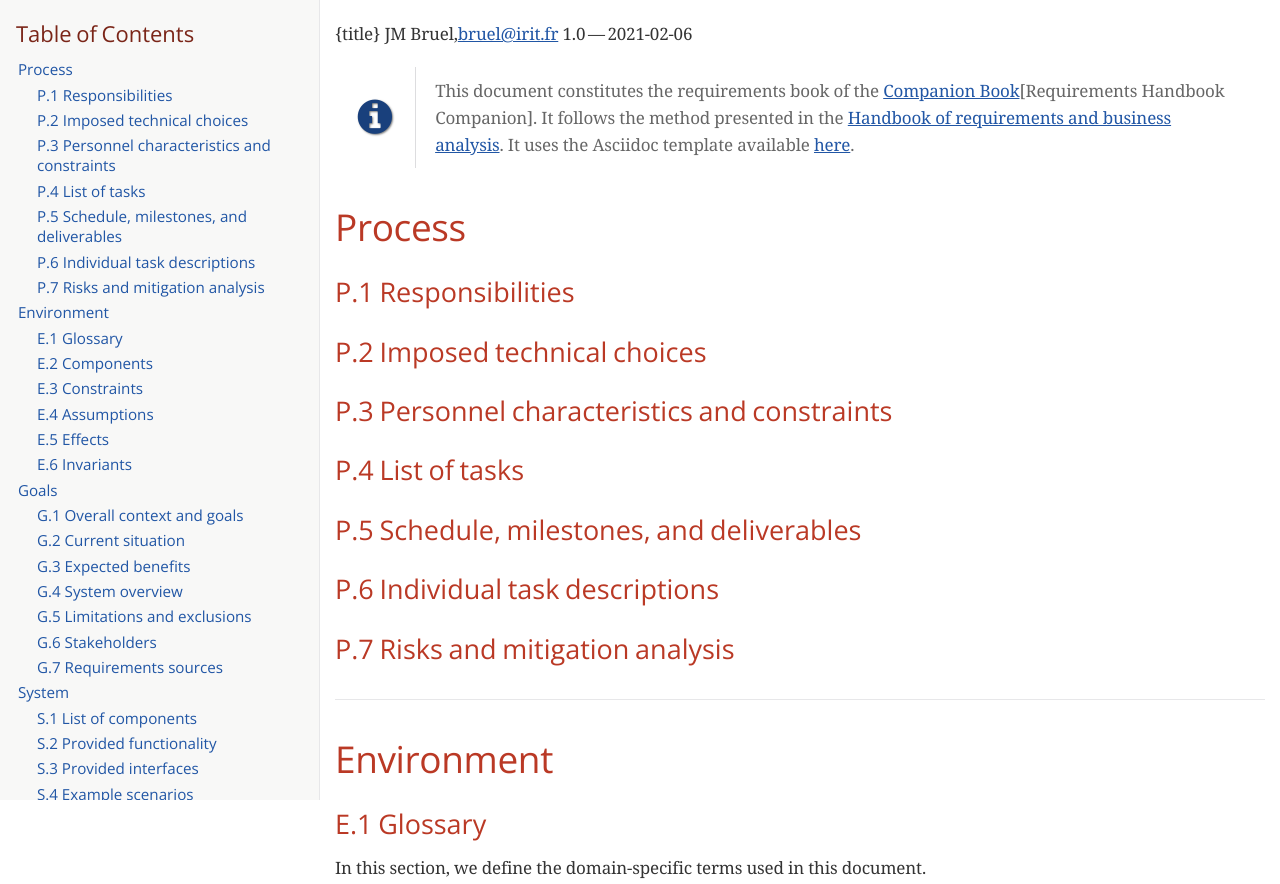
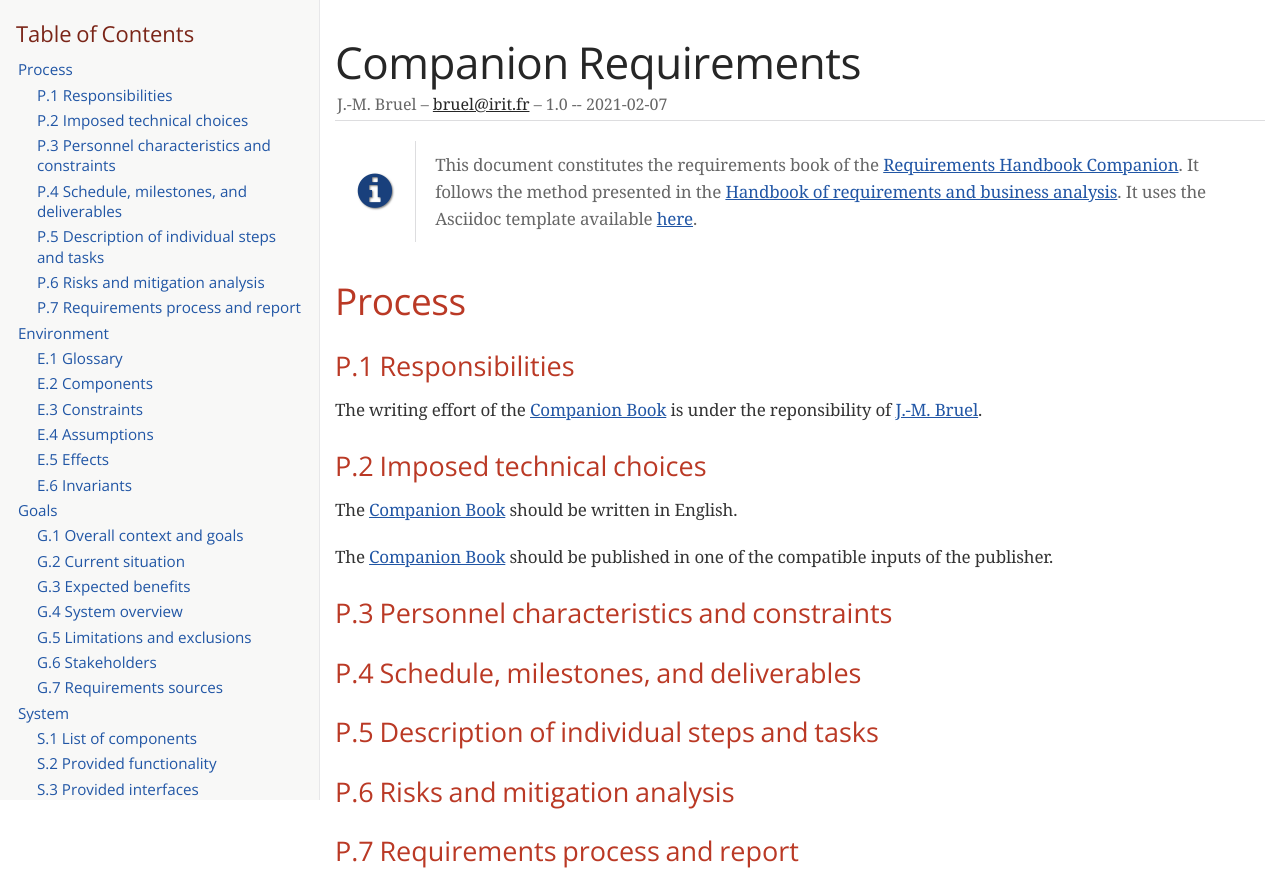
Before and after one commit to FormalRequirements/companionRequirements, a plain HTML site: page index.html in a window 1280 px wide. Shown: the top 884 px of the page. Drawn offline with nearby package versions, Linux system fonts and the light colour scheme; a web font is replaced by a local one.

Commit message:
Update from new Process subsections

```diff
--- a/index.html
+++ b/index.html
@@ -5,6 +5,7 @@
 <meta http-equiv="X-UA-Compatible" content="IE=edge">
 <meta name="viewport" content="width=device-width, initial-scale=1.0">
 <meta name="generator" content="Asciidoctor 2.0.12">
+<meta name="author" content="J.-M. Bruel,bruel@irit.fr">
 <title>Companion Requirements</title>
 <link rel="stylesheet" href="https://fonts.googleapis.com/css?family=Open+Sans:300,300italic,400,400italic,600,600italic%7CNoto+Serif:400,400italic,700,700italic%7CDroid+Sans+Mono:400,700">
 <style>
@@ -441,6 +442,12 @@ body.book #toc,body.book #preamble,body.book h1.sect0,body.book .sect1>h2{page-b
 </head>
 <body class="article toc2 toc-left">
 <div id="header">
+<h1>Companion Requirements</h1>
+<div class="details">
+<span id="author" class="author">J.-M. Bruel</span><br>
+<span id="email" class="email"><a href="mailto:bruel@irit.fr">bruel@irit.fr</a></span><br>
+<span id="revdate">1.0 -- 2021-02-07</span>
+</div>
 <div id="toc" class="toc2">
 <div id="toctitle">Table of Contents</div>
 <ul class="sectlevel1">
@@ -449,10 +456,10 @@ body.book #toc,body.book #preamble,body.book h1.sect0,body.book .sect1>h2{page-b
 <li><a href="#_p_1_responsibilities">P.1 Responsibilities</a></li>
 <li><a href="#_p_2_imposed_technical_choices">P.2 Imposed technical choices</a></li>
 <li><a href="#_p_3_personnel_characteristics_and_constraints">P.3 Personnel characteristics and constraints</a></li>
-<li><a href="#_p_4_list_of_tasks">P.4 List of tasks</a></li>
-<li><a href="#_p_5_schedule_milestones_and_deliverables">P.5 Schedule, milestones, and deliverables</a></li>
-<li><a href="#_p_6_individual_task_descriptions">P.6 Individual task descriptions</a></li>
-<li><a href="#_p_7_risks_and_mitigation_analysis">P.7 Risks and mitigation analysis</a></li>
+<li><a href="#_p_4_schedule_milestones_and_deliverables">P.4 Schedule, milestones, and deliverables</a></li>
+<li><a href="#_p_5_description_of_individual_steps_and_tasks">P.5 Description of individual steps and tasks</a></li>
+<li><a href="#_p_6_risks_and_mitigation_analysis">P.6 Risks and mitigation analysis</a></li>
+<li><a href="#_p_7_requirements_process_and_report">P.7 Requirements process and report</a></li>
 </ul>
 </li>
 <li><a href="#_environment">Environment</a>
@@ -489,11 +496,8 @@ body.book #toc,body.book #preamble,body.book h1.sect0,body.book .sect1>h2{page-b
 </div>
 </div>
 <div id="content">
-<div class="paragraph">
-<p>{title}
-JM Bruel,<a href="mailto:bruel@irit.fr">bruel@irit.fr</a>
-1.0&#8201;&#8212;&#8201;2021-02-06</p>
-</div>
+<div id="preamble">
+<div class="sectionbody">
 <div class="admonitionblock note">
 <table>
 <tr>
@@ -502,7 +506,7 @@ JM Bruel,<a href="mailto:bruel@irit.fr">bruel@irit.fr</a>
 </td>
 <td class="content">
 <div class="paragraph">
-<p>This document constitutes the requirements book of the <a href="#companion">Companion Book</a>[Requirements Handbook Companion].
+<p>This document constitutes the requirements book of the <a href="https://formalrequirements.github.io/requirements-handbook">Requirements Handbook Companion</a>.
 It follows the method presented in the <a href="http://se.ethz.ch/~meyer/down/requirements_handbook/REQUIREMENTS.pdf">Handbook of requirements and business analysis</a>.
 It uses the Asciidoc template available <a href="https://github.com/FormalRequirements/requirements-handbook/blob/issue-14-Write_an_Asciidoc_template_for_PEGS/templates/asciidoc/book.adoc">here</a>.</p>
 </div>
@@ -510,35 +514,44 @@ It uses the Asciidoc template available <a href="https://github.com/FormalRequir
 </tr>
 </table>
 </div>
+</div>
+</div>
 <div class="sect1">
 <h2 id="_process">Process</h2>
 <div class="sectionbody">
 <div class="sect2">
 <h3 id="_p_1_responsibilities">P.1 Responsibilities</h3>
-
+<div id="p11" class="paragraph">
+<p>The writing effort of the <a href="#companion">Companion Book</a> is under the reponsibility of <a href="https://jmbruel.netlify.app">J.-M. Bruel</a>.</p>
+</div>
 </div>
 <div class="sect2">
 <h3 id="_p_2_imposed_technical_choices">P.2 Imposed technical choices</h3>
-
+<div id="p21" class="paragraph">
+<p>The <a href="#companion">Companion Book</a> should be written in English.</p>
+</div>
+<div id="p22" class="paragraph">
+<p>The <a href="#companion">Companion Book</a> should be published in one of the compatible inputs of the publisher.</p>
+</div>
 </div>
 <div class="sect2">
 <h3 id="_p_3_personnel_characteristics_and_constraints">P.3 Personnel characteristics and constraints</h3>
 
 </div>
 <div class="sect2">
-<h3 id="_p_4_list_of_tasks">P.4 List of tasks</h3>
+<h3 id="_p_4_schedule_milestones_and_deliverables">P.4 Schedule, milestones, and deliverables</h3>
 
 </div>
 <div class="sect2">
-<h3 id="_p_5_schedule_milestones_and_deliverables">P.5 Schedule, milestones, and deliverables</h3>
+<h3 id="_p_5_description_of_individual_steps_and_tasks">P.5 Description of individual steps and tasks</h3>
 
 </div>
 <div class="sect2">
-<h3 id="_p_6_individual_task_descriptions">P.6 Individual task descriptions</h3>
+<h3 id="_p_6_risks_and_mitigation_analysis">P.6 Risks and mitigation analysis</h3>
 
 </div>
 <div class="sect2">
-<h3 id="_p_7_risks_and_mitigation_analysis">P.7 Risks and mitigation analysis</h3>
+<h3 id="_p_7_requirements_process_and_report">P.7 Requirements process and report</h3>
 
 </div>
 </div>
@@ -718,7 +731,7 @@ It will serve as a companion for the <a href="#handbook">Handbook</a>.</p>
 <td class="tableblock halign-left valign-top"><p class="tableblock">Author of the <a href="#handbook">Handbook</a>, and main evaluator of the <a href="#companion">Companion Book</a></p></td>
 </tr>
 <tr>
-<td class="tableblock halign-left valign-top"><p class="tableblock">Jean-Michel Bruel</p></td>
+<td class="tableblock halign-left valign-top"><p class="tableblock"><a href="https://jmbruel.netlify.app">J.-M. Bruel</a></p></td>
 <td class="tableblock halign-left valign-top"><p class="tableblock">Project Manager</p></td>
 <td class="tableblock halign-left valign-top"><p class="tableblock">Author and effort leader of the <a href="#companion">Companion Book</a></p></td>
 </tr>
@@ -759,7 +772,7 @@ It will serve as a companion for the <a href="#handbook">Handbook</a>.</p>
 </div>
 <div id="footer">
 <div id="footer-text">
-Last updated 2021-02-06 19:03:38 +0100
+Last updated 2021-02-07 17:29:51 +0100
 </div>
 </div>
 </body>
```
Also changed, not shown: 2 other files.
